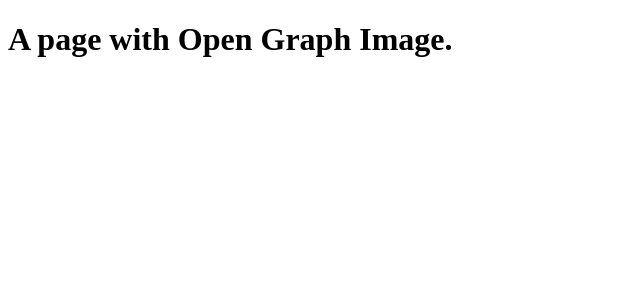
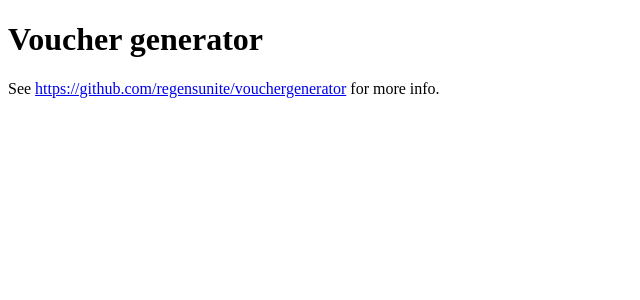
Before and after one commit to citizenwallet/vouchers, a Next.js app: page / in a window 1280 px wide. Shown: the top 300 px of the page, without its empty margins (0-640 px from the left). Built offline with nearby package versions, Linux system fonts and the light colour scheme.

Commit message:
update index

```diff
--- a/pages/index.tsx
+++ b/pages/index.tsx
@@ -4,22 +4,17 @@ export default function Page() {
   return (
     <div>
       <Head>
-        <meta name="og:title" content="Vercel Edge Network" />
-        <meta name="og:description" content="Vercel Edge Network" />
+        <meta name="og:title" content="Voucher Generator" />
+        <meta name="og:description" content="Voucher Generator" />
         <meta
           name="og:image"
-          content={
-            // Because OG images must have a absolute URL, we use the
-            // `VERCEL_URL` environment variable to get the deployment’s URL.
-            // More info:
-            // https://vercel.com/docs/concepts/projects/environment-variables
-            `${
+          content={`${
               process.env.VERCEL_URL ? 'https://' + process.env.VERCEL_URL : ''
-            }/api/vercel`
-          }
+            }/voucher.jpg`}
         />
       </Head>
-      <h1>A page with Open Graph Image.</h1>
+      <h1>Voucher generator</h1>
+      <p>See <a href="https://github.com/regensunite/vouchergenerator">https://github.com/regensunite/vouchergenerator</a> for more info.</p>
     </div>
   )
 }
```
